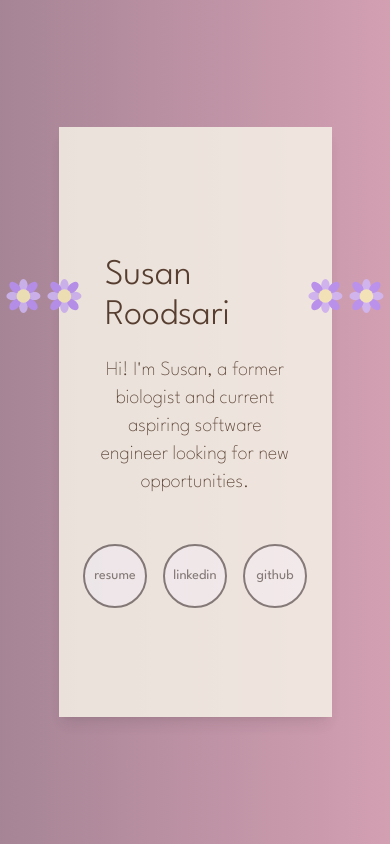
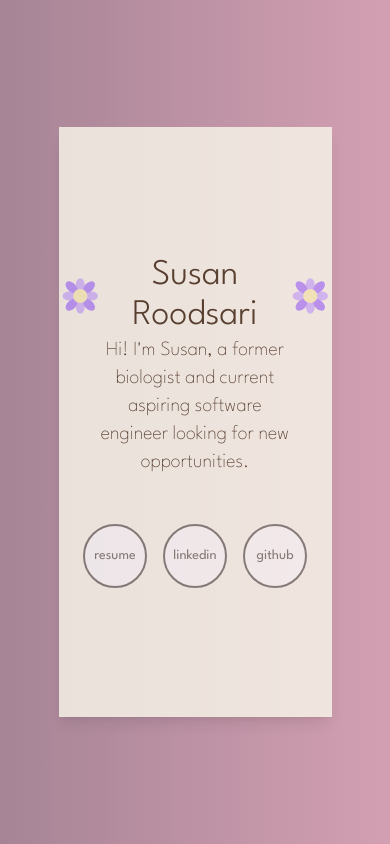
Before and after one commit to sroodsari/sroodsari.github.io, a React (Create React App) app: page / in a window 390 px wide. Built offline with nearby package versions, Linux system fonts and the light colour scheme.

Commit message:
center on mobile

```diff
--- a/src/App.js
+++ b/src/App.js
@@ -8,13 +8,9 @@ function App() {
         style={{ backgroundColor: '#f9f8eb', width: '70%', height: '70%', maxWidth: '70%', maxHeight: '70%', minHeight: '70vh', minWidth: '70vw' }}>
         <div className="flex items-center">
           <Flower className="flower mx-4" />
-          <Flower className="flower mx-4" />
-          <Flower className="flower mx-4" />
-          <h1 className="text-4xl font-light p-5 text-stone-800 league-spartan" style={{ color: '#3f2a14' }}>
+          <h1 className="text-4xl font-light text-stone-800 league-spartan text-center sm:text-left" style={{ color: '#3f2a14' }}>
             Susan Roodsari
           </h1>
-          <Flower className="flower mx-4" />
-          <Flower className="flower mx-4" />
           <Flower className="flower mx-4" />
         </div>
         <p className="text-md font-thin text-center league-spartan" style={{ color: '#3f2a14', maxWidth: '70%' }}>
```
